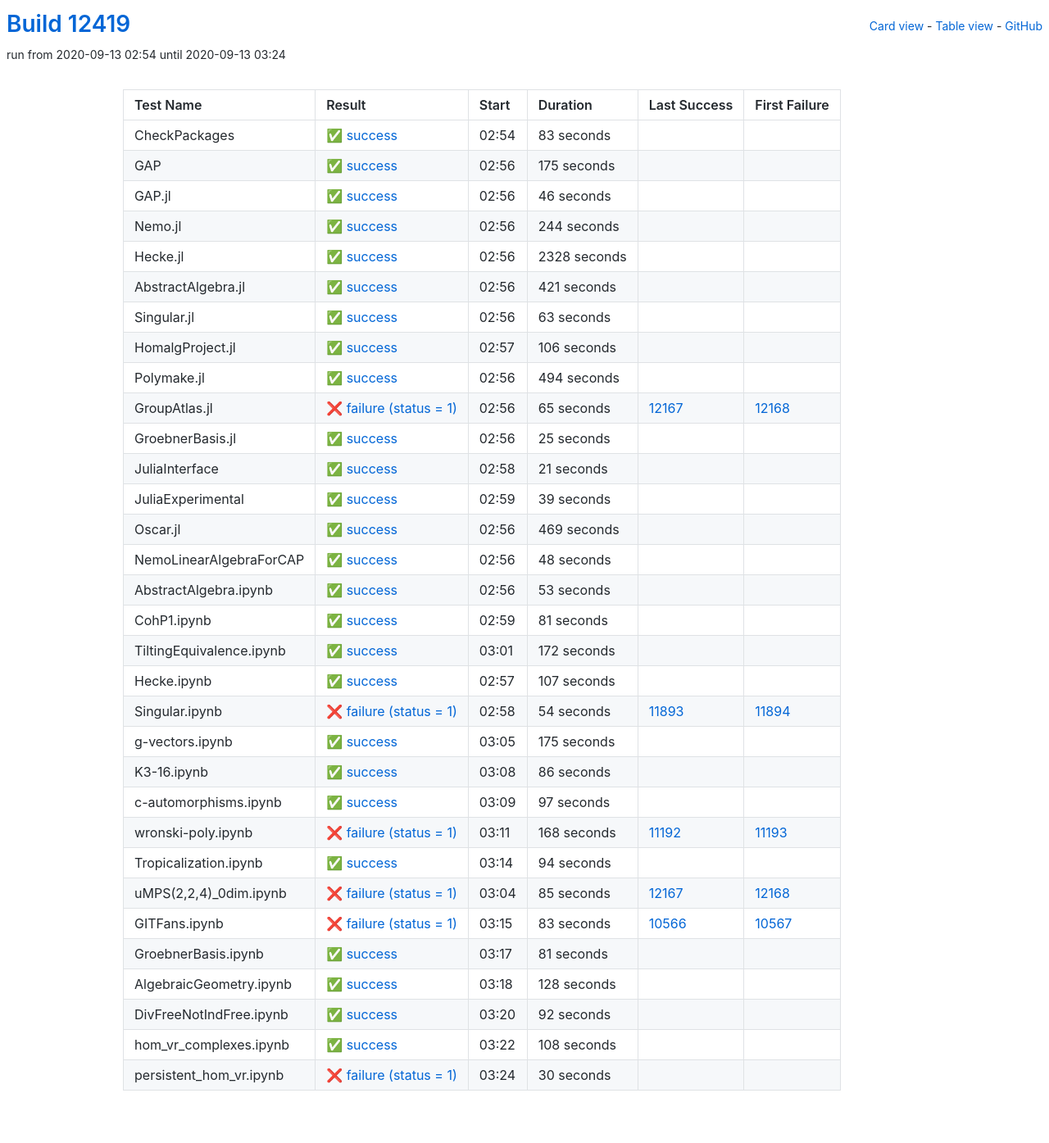
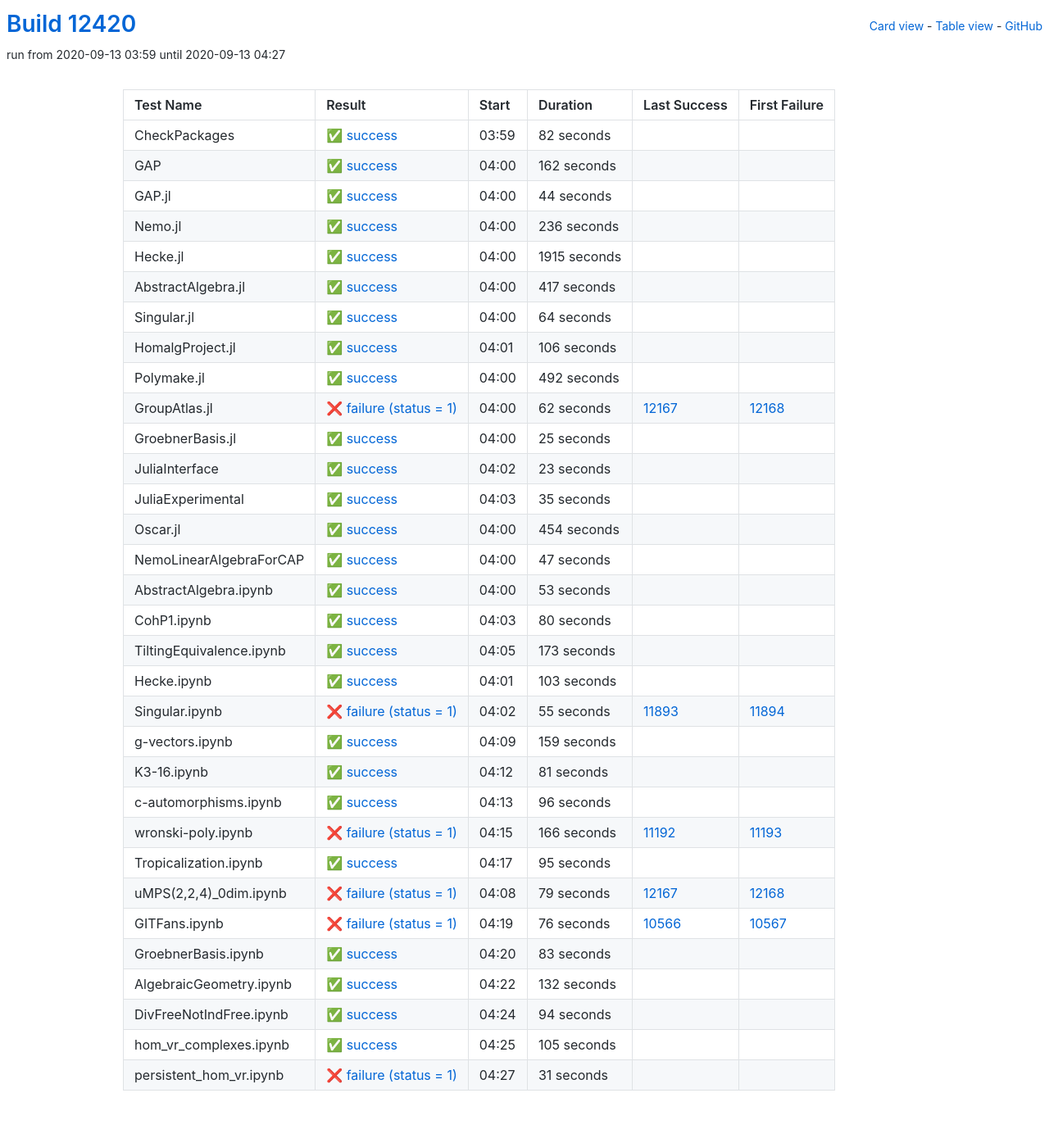
Before and after one commit to oscar-system/oscar-ci-status, a Jekyll site: the page built from table.html, in a window 1280 px wide. Shown: the whole page at 82% size. Built offline with Jekyll 4.4.1, drawn with Linux system fonts in a browser that asks for light colours.

Commit message:
Build #12420

```diff
--- a/_data/ci.yml
+++ b/_data/ci.yml
@@ -1,6 +1,6 @@
 ---
-build: 12419
-build_url: https://oscarci.mathematik.uni-kl.de/job/oscar/12419/
+build: 12420
+build_url: https://oscarci.mathematik.uni-kl.de/job/oscar/12420/
 job: oscar
 organization: oscar-system
 repo: oscar-ci-status
@@ -8,92 +8,92 @@
 tests:
 - name: CheckPackages
   id: checkpackages
-  log: https://oscarci.mathematik.uni-kl.de/job/oscar/12419/artifact/logs/build-12419/CheckPackages.log
-  start: 2020-09-13 02:54
+  log: https://oscarci.mathematik.uni-kl.de/job/oscar/12420/artifact/logs/build-12420/CheckPackages.log
+  start: 2020-09-13 03:59
   success: true
   exitcode: 0
   status: success
-  duration: 83
+  duration: 82
   last_success: false
   last_success_url:
   first_failure: false
   first_failure_url:
 - name: GAP
   id: gap
-  log: https://oscarci.mathematik.uni-kl.de/job/oscar/12419/artifact/logs/build-12419/GAP.log
-  start: 2020-09-13 02:56
+  log: https://oscarci.mathematik.uni-kl.de/job/oscar/12420/artifact/logs/build-12420/GAP.log
+  start: 2020-09-13 04:00
   success: true
   exitcode: 0
   status: success
-  duration: 175
+  duration: 162
   last_success: false
   last_success_url:
   first_failure: false
   first_failure_url:
 - name: GAP.jl
   id: gap-jl
-  log: https://oscarci.mathematik.uni-kl.de/job/oscar/12419/artifact/logs/build-12419/GAP.jl.log
-  start: 2020-09-13 02:56
+  log: https://oscarci.mathematik.uni-kl.de/job/oscar/12420/artifact/logs/build-12420/GAP.jl.log
+  start: 2020-09-13 04:00
   success: true
   exitcode: 0
   status: success
-  duration: 46
+  duration: 44
   last_success: false
   last_success_url:
   first_failure: false
   first_failure_url:
 - name: Nemo.jl
   id: nemo-jl
-  log: https://oscarci.mathematik.uni-kl.de/job/oscar/12419/artifact/logs/build-12419/Nemo.jl.log
-  start: 2020-09-13 02:56
+  log: https://oscarci.mathematik.uni-kl.de/job/oscar/12420/artifact/logs/build-12420/Nemo.jl.log
+  start: 2020-09-13 04:00
   success: true
   exitcode: 0
   status: success
-  duration: 244
+  duration: 236
   last_success: false
   last_success_url:
   first_failure: false
   first_failure_url:
 - name: Hecke.jl
   id: hecke-jl
-  log: https://oscarci.mathematik.uni-kl.de/job/oscar/12419/artifact/logs/build-12419/Hecke.jl.log
-  start: 2020-09-13 02:56
+  log: https://oscarci.mathematik.uni-kl.de/job/oscar/12420/artifact/logs/build-12420/Hecke.jl.log
+  start: 2020-09-13 04:00
   success: true
   exitcode: 0
   status: success
-  duration: 2328
+  duration: 1915
   last_success: false
   last_success_url:
   first_failure: false
   first_failure_url:
 - name: AbstractAlgebra.jl
   id: abstractalgebra-jl
-  log: https://oscarci.mathematik.uni-kl.de/job/oscar/12419/artifact/logs/build-12419/AbstractAlgebra.jl.log
-  start: 2020-09-13 02:56
+  log: https://oscarci.mathematik.uni-kl.de/job/oscar/12420/artifact/logs/build-12420/AbstractAlgebra.jl.log
+  start: 2020-09-13 04:00
   success: true
   exitcode: 0
   status: success
-  duration: 421
+  duration: 417
   last_success: false
   last_success_url:
   first_failure: false
   first_failure_url:
 - name: Singular.jl
   id: singular-jl
-  log: https://oscarci.mathematik.uni-kl.de/job/oscar/12419/artifact/logs/build-12419/Singular.jl.log
-  start: 2020-09-13 02:56
+  log: https://oscarci.mathematik.uni-kl.de/job/oscar/12420/artifact/logs/build-12420/Singular.jl.log
+  start: 2020-09-13 04:00
   success: true
   exitcode: 0
   status: success
-  duration: 63
+  duration: 64
   last_success: false
   last_success_url:
   first_failure: false
   first_failure_url:
 - name: HomalgProject.jl
   id: homalgproject-jl
-  log: https://oscarci.mathematik.uni-kl.de/job/oscar/12419/artifact/logs/build-12419/HomalgProject.jl.log
-  start: 2020-09-13 02:57
+  log: https://oscarci.mathematik.uni-kl.de/job/oscar/12420/artifact/logs/build-12420/HomalgProject.jl.log
+  start: 2020-09-13 04:01
   success: true
   exitcode: 0
   status: success
@@ -104,32 +104,32 @@
   first_failure_url:
 - name: Polymake.jl
   id: polymake-jl
-  log: https://oscarci.mathematik.uni-kl.de/job/oscar/12419/artifact/logs/build-12419/Polymake.jl.log
-  start: 2020-09-13 02:56
+  log: https://oscarci.mathematik.uni-kl.de/job/oscar/12420/artifact/logs/build-12420/Polymake.jl.log
+  start: 2020-09-13 04:00
   success: true
   exitcode: 0
   status: success
-  duration: 494
+  duration: 492
   last_success: false
   last_success_url:
   first_failure: false
   first_failure_url:
 - name: GroupAtlas.jl
   id: groupatlas-jl
-  log: https://oscarci.mathematik.uni-kl.de/job/oscar/12419/artifact/logs/build-12419/GroupAtlas.jl.log
-  start: 2020-09-13 02:56
+  log: https://oscarci.mathematik.uni-kl.de/job/oscar/12420/artifact/logs/build-12420/GroupAtlas.jl.log
+  start: 2020-09-13 04:00
   success: false
   exitcode: 1
   status: failure
-  duration: 65
+  duration: 62
   last_success: 12167
   last_success_url: https://oscarci.mathematik.uni-kl.de/job/oscar/12167/
   first_failure: 12168
   first_failure_url: https://oscarci.mathematik.uni-kl.de/job/oscar/12168/
 - name: GroebnerBasis.jl
   id: groebnerbasis-jl
-  log: https://oscarci.mathematik.uni-kl.de/job/oscar/12419/artifact/logs/build-12419/GroebnerBasis.jl.log
-  start: 2020-09-13 02:56
+  log: https://oscarci.mathematik.uni-kl.de/job/oscar/12420/artifact/logs/build-12420/GroebnerBasis.jl.log
+  start: 2020-09-13 04:00
   success: true
   exitcode: 0
   status: success
@@ -140,56 +140,56 @@
   first_failure_url:
 - name: JuliaInterface
   id: juliainterface
-  log: https://oscarci.mathematik.uni-kl.de/job/oscar/12419/artifact/logs/build-12419/JuliaInterface.log
-  start: 2020-09-13 02:58
+  log: https://oscarci.mathematik.uni-kl.de/job/oscar/12420/artifact/logs/build-12420/JuliaInterface.log
+  start: 2020-09-13 04:02
   success: true
   exitcode: 0
   status: success
-  duration: 21
+  duration: 23
   last_success: false
   last_success_url:
   first_failure: false
   first_failure_url:
 - name: JuliaExperimental
   id: juliaexperimental
-  log: https://oscarci.mathematik.uni-kl.de/job/oscar/12419/artifact/logs/build-12419/JuliaExperimental.log
-  start: 2020-09-13 02:59
+  log: https://oscarci.mathematik.uni-kl.de/job/oscar/12420/artifact/logs/build-12420/JuliaExperimental.log
+  start: 2020-09-13 04:03
   success: true
   exitcode: 0
   status: success
-  duration: 39
+  duration: 35
   last_success: false
   last_success_url:
   first_failure: false
   first_failure_url:
 - name: Oscar.jl
   id: oscar-jl
-  log: https://oscarci.mathematik.uni-kl.de/job/oscar/12419/artifact/logs/build-12419/Oscar.jl.log
-  start: 2020-09-13 02:56
+  log: https://oscarci.mathematik.uni-kl.de/job/oscar/12420/artifact/logs/build-12420/Oscar.jl.log
+  start: 2020-09-13 04:00
   success: true
   exitcode: 0
   status: success
-  duration: 469
+  duration: 454
   last_success: false
   last_success_url:
   first_failure: false
   first_failure_url:
 - name: NemoLinearAlgebraForCAP
   id: nemolinearalgebraforcap
-  log: https://oscarci.mathematik.uni-kl.de/job/oscar/12419/artifact/logs/build-12419/NemoLinearAlgebraForCAP.log
-  start: 2020-09-13 02:56
+  log: https://oscarci.mathematik.uni-kl.de/job/oscar/12420/artifact/logs/build-12420/NemoLinearAlgebraForCAP.log
+  start: 2020-09-13 04:00
   success: true
   exitcode: 0
   status: success
-  duration: 48
+  duration: 47
   last_success: false
   last_success_url:
   first_failure: false
   first_failure_url:
 - name: AbstractAlgebra.ipynb
   id: abstractalgebra-ipynb
-  log: https://oscarci.mathematik.uni-kl.de/job/oscar/12419/artifact/logs/build-12419/AbstractAlgebra.ipynb.log
-  start: 2020-09-13 02:56
+  log: https://oscarci.mathematik.uni-kl.de/job/oscar/12420/artifact/logs/build-12420/AbstractAlgebra.ipynb.log
+  start: 2020-09-13 04:00
   success: true
   exitcode: 0
   status: success
@@ -200,8 +200,68 @@
   first_failure_url:
 - name: CohP1.ipynb
   id: cohp1-ipynb
-  log: https://oscarci.mathematik.uni-kl.de/job/oscar/12419/artifact/logs/build-12419/CohP1.ipynb.log
-  start: 2020-09-13 02:59
+  log: https://oscarci.mathematik.uni-kl.de/job/oscar/12420/artifact/logs/build-12420/CohP1.ipynb.log
+  start: 2020-09-13 04:03
+  success: true
+  exitcode: 0
+  status: success
+  duration: 80
+  last_success: false
+  last_success_url:
+  first_failure: false
+  first_failure_url:
+- name: TiltingEquivalence.ipynb
+  id: tiltingequivalence-ipynb
+  log: https://oscarci.mathematik.uni-kl.de/job/oscar/12420/artifact/logs/build-12420/TiltingEquivalence.ipynb.log
+  start: 2020-09-13 04:05
+  success: true
+  exitcode: 0
+  status: success
+  duration: 173
+  last_success: false
+  last_success_url:
+  first_failure: false
+  first_failure_url:
+- name: Hecke.ipynb
+  id: hecke-ipynb
+  log: https://oscarci.mathematik.uni-kl.de/job/oscar/12420/artifact/logs/build-12420/Hecke.ipynb.log
+  start: 2020-09-13 04:01
+  success: true
+  exitcode: 0
+  status: success
+  duration: 103
+  last_success: false
+  last_success_url:
+  first_failure: false
+  first_failure_url:
+- name: Singular.ipynb
+  id: singular-ipynb
+  log: https://oscarci.mathematik.uni-kl.de/job/oscar/12420/artifact/logs/build-12420/Singular.ipynb.log
+  start: 2020-09-13 04:02
+  success: false
+  exitcode: 1
+  status: failure
+  duration: 55
+  last_success: 11893
+  last_success_url: https://oscarci.mathematik.uni-kl.de/job/oscar/11893/
+  first_failure: 11894
+  first_failure_url: https://oscarci.mathematik.uni-kl.de/job/oscar/11894/
+- name: g-vectors.ipynb
+  id: g-vectors-ipynb
+  log: https://oscarci.mathematik.uni-kl.de/job/oscar/12420/artifact/logs/build-12420/g-vectors.ipynb.log
+  start: 2020-09-13 04:09
+  success: true
+  exitcode: 0
+  status: success
+  duration: 159
+  last_success: false
+  last_success_url:
+  first_failure: false
+  first_failure_url:
+- name: K3-16.ipynb
+  id: k3-16-ipynb
+  log: https://oscarci.mathematik.uni-kl.de/job/oscar/12420/artifact/logs/build-12420/K3-16.ipynb.log
+  start: 2020-09-13 04:12
   success: true
   exitcode: 0
   status: success
@@ -210,94 +270,94 @@
   last_success_url:
   first_failure: false
   first_failure_url:
-- name: TiltingEquivalence.ipynb
-  id: tiltingequivalence-ipynb
-  log: https://oscarci.mathematik.uni-kl.de/job/oscar/12419/artifact/logs/build-12419/TiltingEquivalence.ipynb.log
-  start: 2020-09-13 03:01
+- name: c-automorphisms.ipynb
+  id: c-automorphisms-ipynb
+  log: https://oscarci.mathematik.uni-kl.de/job/oscar/12420/artifact/logs/build-12420/c-automorphisms.ipynb.log
+  start: 2020-09-13 04:13
   success: true
   exitcode: 0
   status: success
-  duration: 172
-  last_success: false
-  last_success_url:
-  first_failure: false
-  first_failure_url:
-- name: Hecke.ipynb
-  id: hecke-ipynb
-  log: https://oscarci.mathematik.uni-kl.de/job/oscar/12419/artifact/logs/build-12419/Hecke.ipynb.log
-  start: 2020-09-13 02:57
-  success: true
-  exitcode: 0
-  status: success
-  duration: 107
-  last_success: false
-  last_success_url:
-  first_failure: false
-  first_failure_url:
-- name: Singular.ipynb
-  id: singular-ipynb
-  log: https://oscarci.mathematik.uni-kl.de/job/oscar/12419/artifact/logs/build-12419/Singular.ipynb.log
-  start: 2020-09-13 02:58
-  success: false
-  exitcode: 1
-  status: failure
-  duration: 54
-  last_success: 11893
-  last_success_url: https://oscarci.mathematik.uni-kl.de/job/oscar/11893/
-  first_failure: 11894
-  first_failure_url: https://oscarci.mathematik.uni-kl.de/job/oscar/11894/
-- name: g-vectors.ipynb
-  id: g-vectors-ipynb
-  log: https://oscarci.mathematik.uni-kl.de/job/oscar/12419/artifact/logs/build-12419/g-vectors.ipynb.log
-  start: 2020-09-13 03:05
-  success: true
-  exitcode: 0
-  status: success
-  duration: 175
-  last_success: false
-  last_success_url:
-  first_failure: false
-  first_failure_url:
-- name: K3-16.ipynb
-  id: k3-16-ipynb
-  log: https://oscarci.mathematik.uni-kl.de/job/oscar/12419/artifact/logs/build-12419/K3-16.ipynb.log
-  start: 2020-09-13 03:08
-  success: true
-  exitcode: 0
-  status: success
-  duration: 86
-  last_success: false
-  last_success_url:
-  first_failure: false
-  first_failure_url:
-- name: c-automorphisms.ipynb
-  id: c-automorphisms-ipynb
-  log: https://oscarci.mathematik.uni-kl.de/job/oscar/12419/artifact/logs/build-12419/c-automorphisms.ipynb.log
-  start: 2020-09-13 03:09
-  success: true
-  exitcode: 0
-  status: success
-  duration: 97
+  duration: 96
   last_success: false
   last_success_url:
   first_failure: false
   first_failure_url:
 - name: wronski-poly.ipynb
   id: wronski-poly-ipynb
-  log: https://oscarci.mathematik.uni-kl.de/job/oscar/12419/artifact/logs/build-12419/wronski-poly.ipynb.log
-  start: 2020-09-13 03:11
+  log: https://oscarci.mathematik.uni-kl.de/job/oscar/12420/artifact/logs/build-12420/wronski-poly.ipynb.log
+  start: 2020-09-13 04:15
   success: false
   exitcode: 1
   status: failure
-  duration: 168
+  duration: 166
   last_success: 11192
   last_success_url: https://oscarci.mathematik.uni-kl.de/job/oscar/11192/
   first_failure: 11193
   first_failure_url: https://oscarci.mathematik.uni-kl.de/job/oscar/11193/
 - name: Tropicalization.ipynb
   id: tropicalization-ipynb
-  log: https://oscarci.mathematik.uni-kl.de/job/oscar/12419/artifact/logs/build-12419/Tropicalization.ipynb.log
-  start: 2020-09-13 03:14
+  log: https://oscarci.mathematik.uni-kl.de/job/oscar/12420/artifact/logs/build-12420/Tropicalization.ipynb.log
+  start: 2020-09-13 04:17
+  success: true
+  exitcode: 0
+  status: success
+  duration: 95
+  last_success: false
+  last_success_url:
+  first_failure: false
+  first_failure_url:
+- name: uMPS(2,2,4)_0dim.ipynb
+  id: umps-2-2-4-0dim-ipynb
+  log: https://oscarci.mathematik.uni-kl.de/job/oscar/12420/artifact/logs/build-12420/uMPS-2-2-4-_0dim.ipynb.log
+  start: 2020-09-13 04:08
+  success: false
+  exitcode: 1
+  status: failure
+  duration: 79
+  last_success: 12167
+  last_success_url: https://oscarci.mathematik.uni-kl.de/job/oscar/12167/
+  first_failure: 12168
+  first_failure_url: https://oscarci.mathematik.uni-kl.de/job/oscar/12168/
+- name: GITFans.ipynb
+  id: gitfans-ipynb
+  log: https://oscarci.mathematik.uni-kl.de/job/oscar/12420/artifact/logs/build-12420/GITFans.ipynb.log
+  start: 2020-09-13 04:19
+  success: false
+  exitcode: 1
+  status: failure
+  duration: 76
+  last_success: 10566
+  last_success_url: https://oscarci.mathematik.uni-kl.de/job/oscar/10566/
+  first_failure: 10567
+  first_failure_url: https://oscarci.mathematik.uni-kl.de/job/oscar/10567/
+- name: GroebnerBasis.ipynb
+  id: groebnerbasis-ipynb
+  log: https://oscarci.mathematik.uni-kl.de/job/oscar/12420/artifact/logs/build-12420/GroebnerBasis.ipynb.log
+  start: 2020-09-13 04:20
+  success: true
+  exitcode: 0
+  status: success
+  duration: 83
+  last_success: false
+  last_success_url:
+  first_failure: false
+  first_failure_url:
+- name: AlgebraicGeometry.ipynb
+  id: algebraicgeometry-ipynb
+  log: https://oscarci.mathematik.uni-kl.de/job/oscar/12420/artifact/logs/build-12420/AlgebraicGeometry.ipynb.log
+  start: 2020-09-13 04:22
+  success: true
+  exitcode: 0
+  status: success
+  duration: 132
+  last_success: false
+  last_success_url:
+  first_failure: false
+  first_failure_url:
+- name: DivFreeNotIndFree.ipynb
+  id: divfreenotindfree-ipynb
+  log: https://oscarci.mathematik.uni-kl.de/job/oscar/12420/artifact/logs/build-12420/DivFreeNotIndFree.ipynb.log
+  start: 2020-09-13 04:24
   success: true
   exitcode: 0
   status: success
@@ -306,86 +366,26 @@
   last_success_url:
   first_failure: false
   first_failure_url:
-- name: uMPS(2,2,4)_0dim.ipynb
-  id: umps-2-2-4-0dim-ipynb
-  log: https://oscarci.mathematik.uni-kl.de/job/oscar/12419/artifact/logs/build-12419/uMPS-2-2-4-_0dim.ipynb.log
-  start: 2020-09-13 03:04
-  success: false
-  exitcode: 1
-  status: failure
-  duration: 85
-  last_success: 12167
-  last_success_url: https://oscarci.mathematik.uni-kl.de/job/oscar/12167/
-  first_failure: 12168
-  first_failure_url: https://oscarci.mathematik.uni-kl.de/job/oscar/12168/
-- name: GITFans.ipynb
-  id: gitfans-ipynb
-  log: https://oscarci.mathematik.uni-kl.de/job/oscar/12419/artifact/logs/build-12419/GITFans.ipynb.log
-  start: 2020-09-13 03:15
-  success: false
-  exitcode: 1
-  status: failure
-  duration: 83
-  last_success: 10566
-  last_success_url: https://oscarci.mathematik.uni-kl.de/job/oscar/10566/
-  first_failure: 10567
-  first_failure_url: https://oscarci.mathematik.uni-kl.de/job/oscar/10567/
-- name: GroebnerBasis.ipynb
-  id: groebnerbasis-ipynb
-  log: https://oscarci.mathematik.uni-kl.de/job/oscar/12419/artifact/logs/build-12419/GroebnerBasis.ipynb.log
-  start: 2020-09-13 03:17
+- name: hom_vr_complexes.ipynb
+  id: hom-vr-complexes-ipynb
+  log: https://oscarci.mathematik.uni-kl.de/job/oscar/12420/artifact/logs/build-12420/hom_vr_complexes.ipynb.log
+  start: 2020-09-13 04:25
   success: true
   exitcode: 0
   status: success
-  duration: 81
-  last_success: false
-  last_success_url:
-  first_failure: false
-  first_failure_url:
-- name: AlgebraicGeometry.ipynb
-  id: algebraicgeometry-ipynb
-  log: https://oscarci.mathematik.uni-kl.de/job/oscar/12419/artifact/logs/build-12419/AlgebraicGeometry.ipynb.log
-  start: 2020-09-13 03:18
-  success: true
-  exitcode: 0
-  status: success
-  duration: 128
-  last_success: false
-  last_success_url:
-  first_failure: false
-  first_failure_url:
-- name: DivFreeNotIndFree.ipynb
-  id: divfreenotindfree-ipynb
-  log: https://oscarci.mathematik.uni-kl.de/job/oscar/12419/artifact/logs/build-12419/DivFreeNotIndFree.ipynb.log
-  start: 2020-09-13 03:20
-  success: true
-  exitcode: 0
-  status: success
-  duration: 92
-  last_success: false
-  last_success_url:
-  first_failure: false
-  first_failure_url:
-- name: hom_vr_complexes.ipynb
-  id: hom-vr-complexes-ipynb
-  log: https://oscarci.mathematik.uni-kl.de/job/oscar/12419/artifact/logs/build-12419/hom_vr_complexes.ipynb.log
-  start: 2020-09-13 03:22
-  success: true
-  exitcode: 0
-  status: success
-  duration: 108
+  duration: 105
   last_success: false
   last_success_url:
   first_failure: false
   first_failure_url:
 - name: persistent_hom_vr.ipynb
   id: persistent-hom-vr-ipynb
-  log: https://oscarci.mathematik.uni-kl.de/job/oscar/12419/artifact/logs/build-12419/persistent_hom_vr.ipynb.log
-  start: 2020-09-13 03:24
+  log: https://oscarci.mathematik.uni-kl.de/job/oscar/12420/artifact/logs/build-12420/persistent_hom_vr.ipynb.log
+  start: 2020-09-13 04:27
   success: false
   exitcode: 1
   status: failure
-  duration: 30
+  duration: 31
   last_success: false
   last_success_url:
   first_failure: false
```
Also changed, not shown: README.md.
